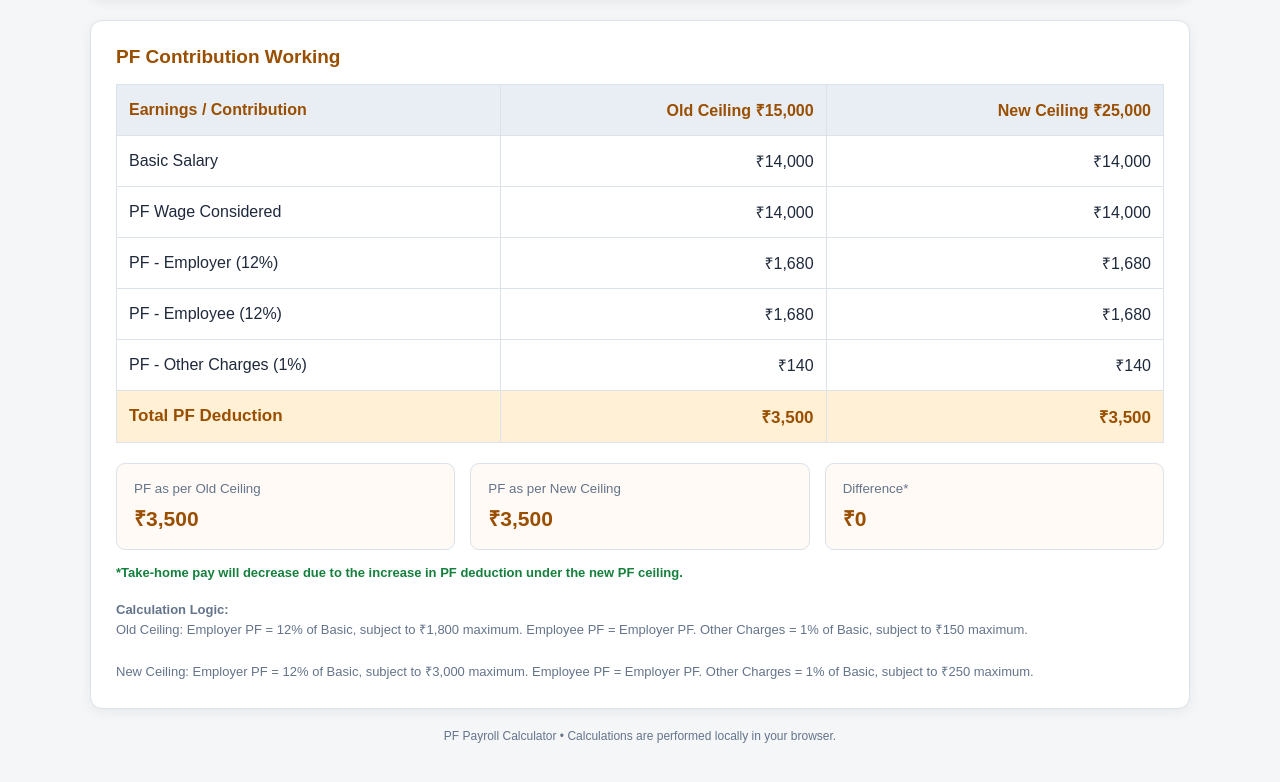
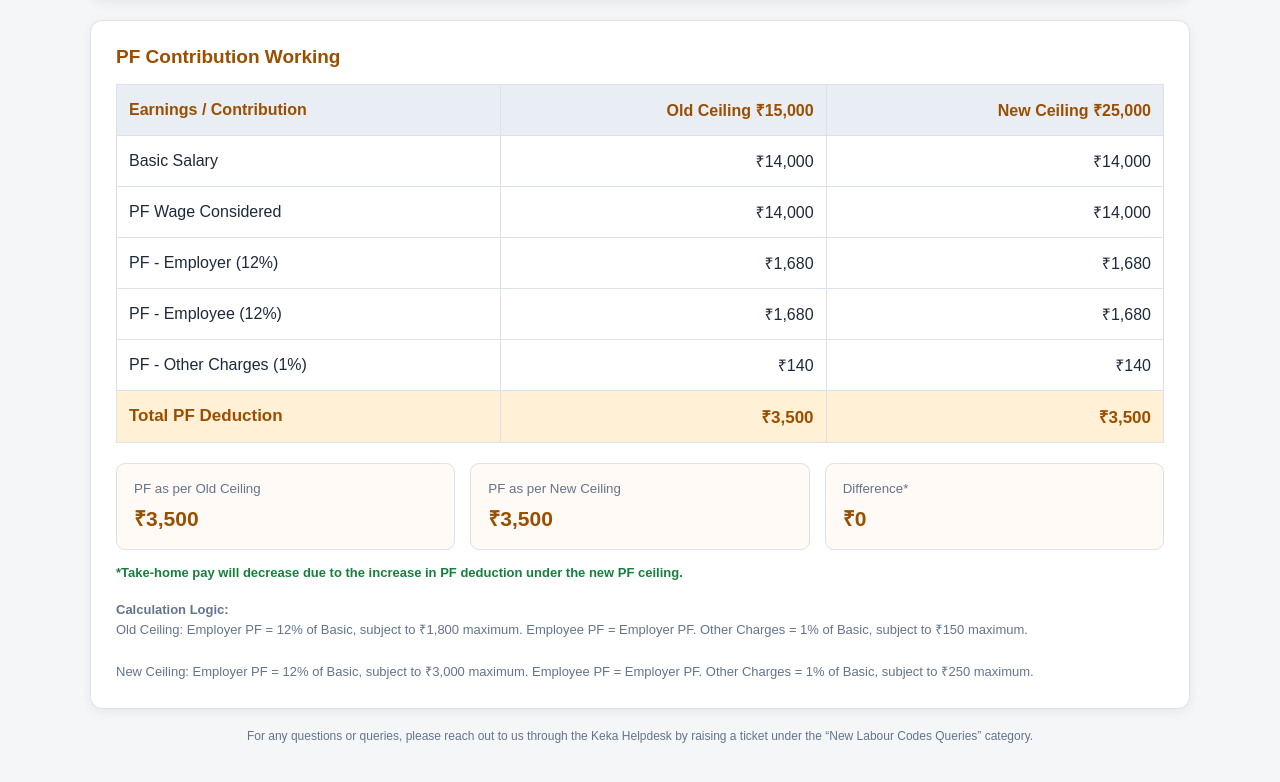
Before and after one commit to DENISH285/Yanolja-cloud-Solution, a plain HTML site: page index.html in a window 1280 px wide. Shown: the part 434-1216 px from the top of the page. Drawn offline with Linux system fonts and the light colour scheme.

Commit message:
Update index.html

```diff
--- a/index.html
+++ b/index.html
@@ -391,7 +391,7 @@
     </div>
 
     <div class="footer">
-        PF Payroll Calculator • Calculations are performed locally in your browser.
+        For any questions or queries, please reach out to us through the Keka Helpdesk by raising a ticket under the “New Labour Codes Queries” category.
     </div>
 
 </div>
```
